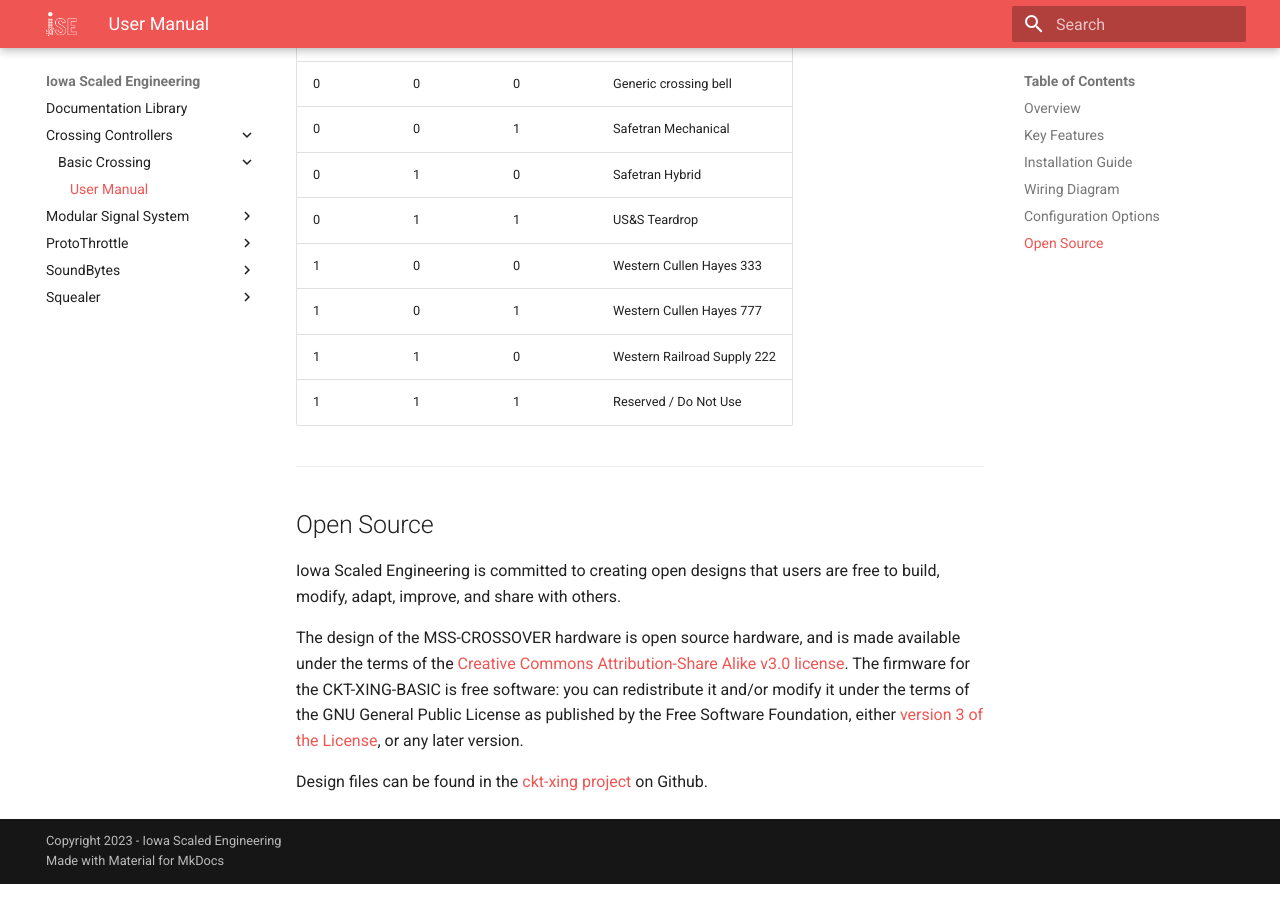
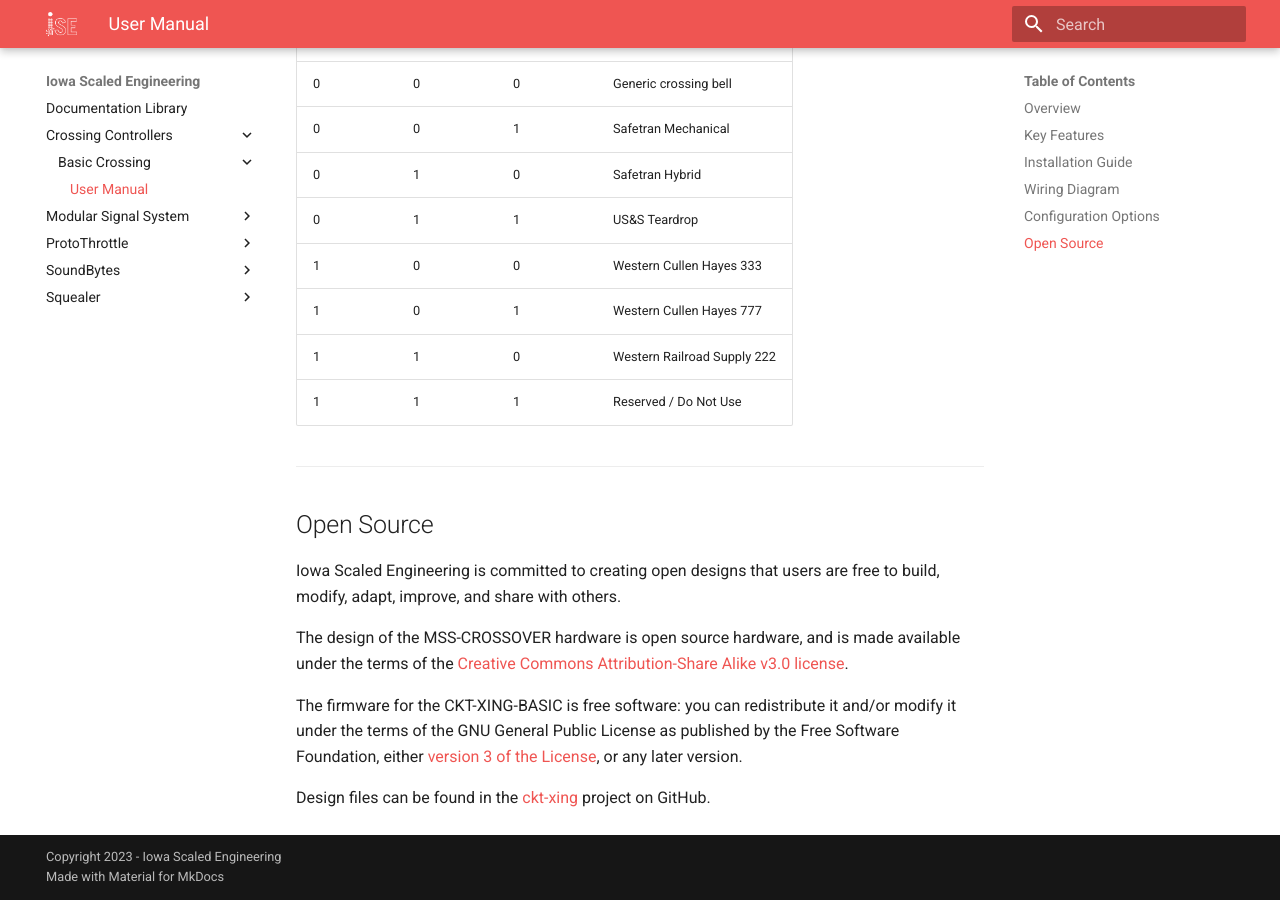
Before and after one commit to IowaScaledEngineering/ise-docs, an MkDocs documentation site: the page built from docs/Crossing Controllers/Basic Crossing/manual.md, in a window 1280 px wide and 900 px high, scrolled down 3802 px. Built offline with MkDocs 1.6.1 and Material for MkDocs 9.7.7, drawn with Linux system fonts in a browser that asks for light colours.

Commit message:
Style updates

```diff
--- a/docs/Crossing Controllers/Basic Crossing/manual.md
+++ b/docs/Crossing Controllers/Basic Crossing/manual.md
@@ -91,7 +91,8 @@
 adapt, improve, and share with others.
 
 The design of the MSS-CROSSOVER hardware is open source hardware, and is made available under the
-terms of the [Creative Commons Attribution-Share Alike v3.0 license](http://creativecommons.org/licenses/by-sa/3.0/).  The firmware for the CKT-XING-BASIC is free software: you can redistribute it and/or modify it under the  terms of the GNU General Public License as published by the Free Software Foundation, either [version 3 of the  License](https://www.gnu.org/licenses/gpl.html), or any later version.
+terms of the [Creative Commons Attribution-Share Alike v3.0 license](http://creativecommons.org/licenses/by-sa/3.0/).
 
-Design files can be found in the [ckt-xing project](https://github.com/IowaScaledEngineering/ckt-xing) on
-Github.
+The firmware for the CKT-XING-BASIC is free software: you can redistribute it and/or modify it under the terms of the GNU General Public License as published by the Free Software Foundation, either [version 3 of the  License](https://www.gnu.org/licenses/gpl.html), or any later version.
+
+Design files can be found in the [ckt-xing](https://github.com/IowaScaledEngineering/ckt-xing) project on GitHub.
```
Also changed, not shown: docs/Modular Signal System/Crossover/manual.md (+1 -1 lines), docs/Modular Signal System/Debugger/manual.md (+1 -1 lines), docs/SoundBytes/manual.md (+2 -1 lines), docs/Squealer/manual.md (+2 -1 lines).
